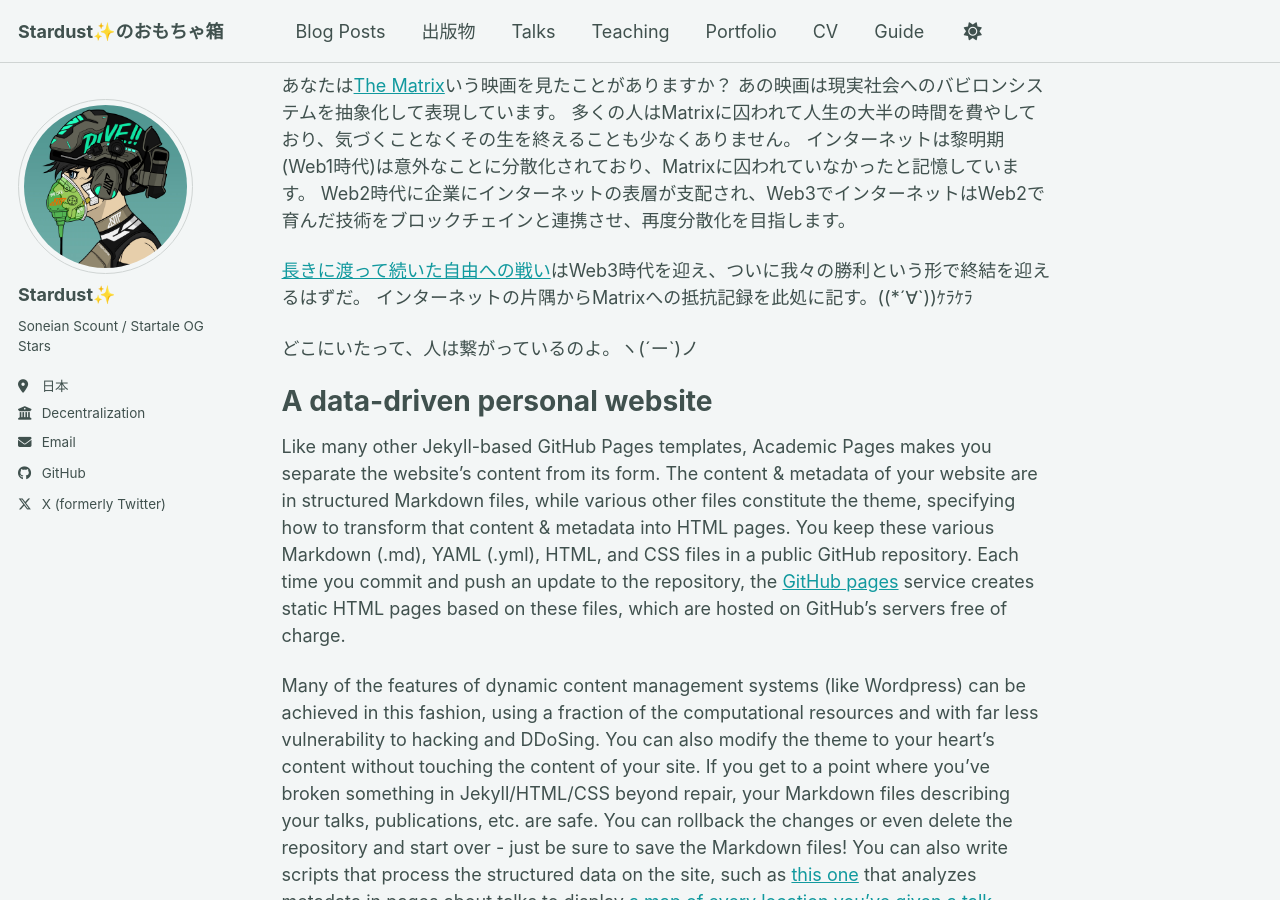
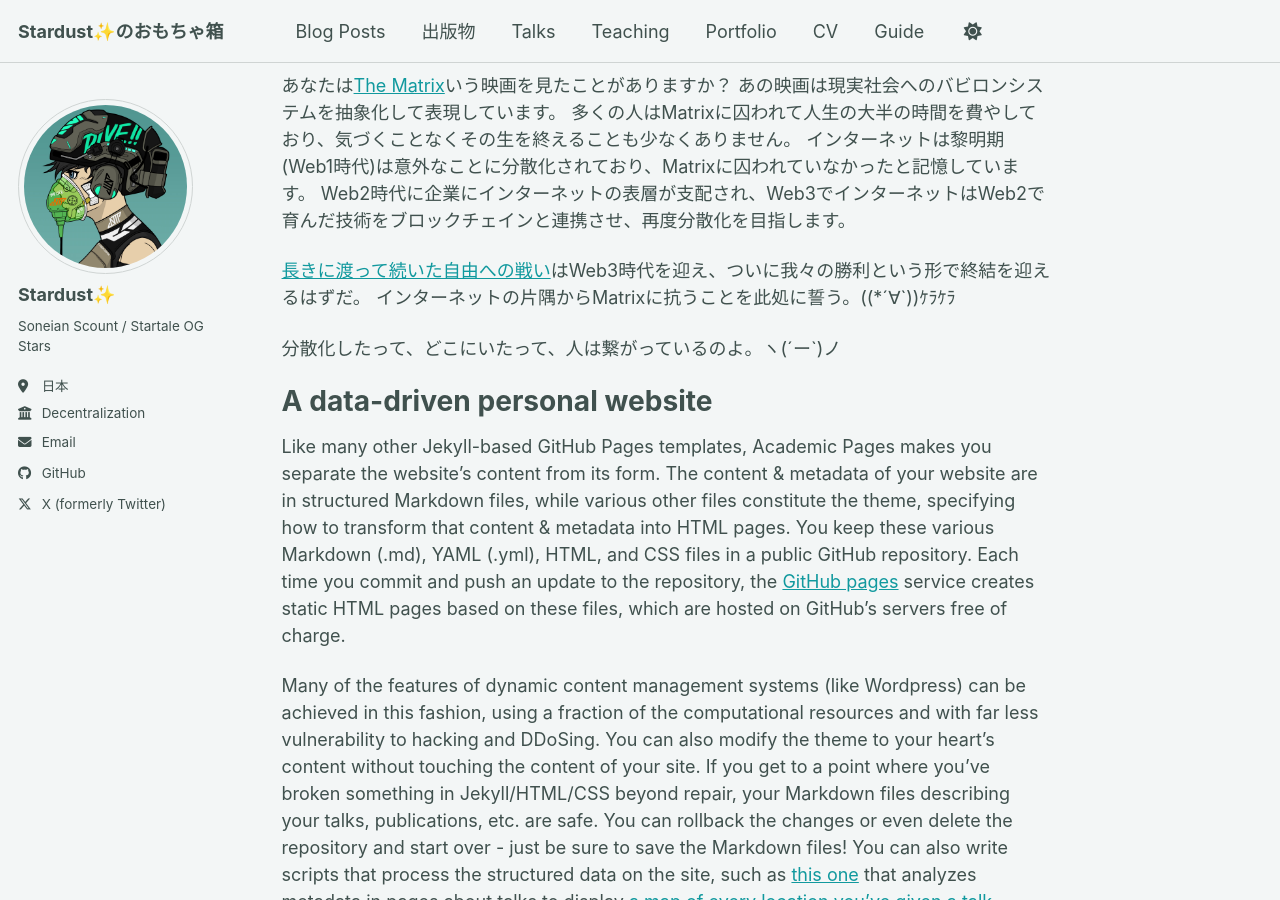
Before and after one commit to stardustdotbox/stardustdotbox.github.io, a Jekyll site: the page built from _pages/about.md, in a window 1280 px wide and 900 px high, scrolled down 305 px. Built offline with Jekyll 4.4.1, drawn with Linux system fonts in a browser that asks for light colours; a script bundle is joined from its source files by our own code; library files that are not in the unit come from our copies.

Commit message:
ホームページ初期設定

```diff
--- a/_pages/about.md
+++ b/_pages/about.md
@@ -22,9 +22,9 @@ header:
 Web2時代に企業にインターネットの表層が支配され、Web3でインターネットはWeb2で育んだ技術をブロックチェインと連携させ、再度分散化を目指します。
 
 [長きに渡って続いた自由への戦い](https://museum.scenecritique.com/categories/library/defcon0/1st.htm)はWeb3時代を迎え、ついに我々の勝利という形で終結を迎えるはずだ。
-インターネットの片隅からMatrixへの抵抗記録を此処に記す。((*´∀`))ｹﾗｹﾗ
+インターネットの片隅からMatrixに抗うことを此処に誓う。((*´∀`))ｹﾗｹﾗ
 
-どこにいたって、人は繋がっているのよ。ヽ(´ー`)ノ
+分散化したって、どこにいたって、人は繋がっているのよ。ヽ(´ー`)ノ
 
 A data-driven personal website
 ======
```
Also changed, not shown: _posts/2025-12-27-Holiday-Harvest-on-Soneium.md (+1 -1 lines).
